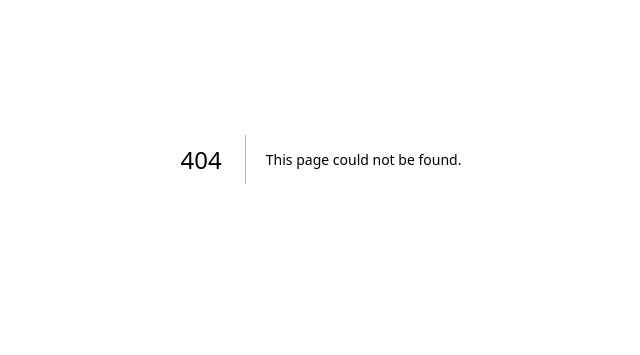
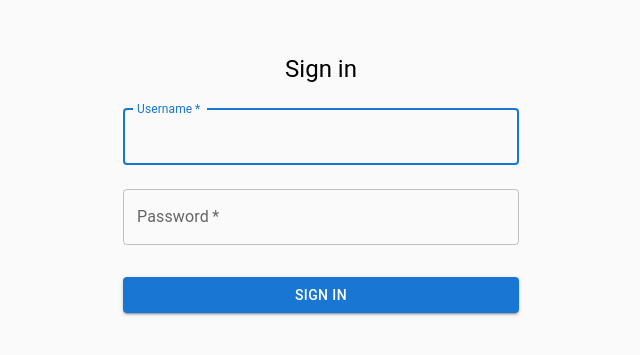
Before and after one commit to gastighost/real-estate-app-frontend, a Next.js app: page /login in a window 1280 px wide. Before the commit this address had no page. Shown: the part 241-596 px from the top of the page, without its empty margins (319-959 px from the left). Built offline with nearby package versions, Linux system fonts and the light colour scheme; no server answers.

Commit message:
create login page and add response interceptor to axios

```diff
--- /dev/null
+++ b/components/login/LoginForm.tsx
@@ -0,0 +1,113 @@
+import { useState } from "react";
+
+import { Box, Button, Container, TextField, Typography } from "@mui/material";
+import { grey } from "@mui/material/colors";
+import toast, { Toaster } from "react-hot-toast";
+
+import api from "@/common/api";
+
+const LoginForm = () => {
+  const [username, setUsername] = useState<string>("");
+  const [password, setPassword] = useState<string>("");
+
+  const handleUsernameChange = (event: React.ChangeEvent<HTMLInputElement>) => {
+    setUsername(event.target.value);
+  };
+
+  const handlePasswordChange = (event: React.ChangeEvent<HTMLInputElement>) => {
+    setPassword(event.target.value);
+  };
+
+  const handleFormSubmit = async (event: React.FormEvent<HTMLFormElement>) => {
+    try {
+      event.preventDefault();
+
+      await api.login(username, password);
+
+      toast.success("Successfully logged in!");
+    } catch (error) {
+      toast.error("Wrong credentials. Please try again.");
+    } finally {
+      setUsername("");
+      setPassword("");
+    }
+  };
+
+  return (
+    <Box
+      sx={{
+        backgroundColor: grey[50],
+        display: "flex",
+        justifyContent: "center",
+        alignItems: "center",
+        minHeight: "100vh",
+      }}
+    >
+      <Toaster
+        position="top-center"
+        reverseOrder={false}
+        gutter={8}
+        containerClassName=""
+        containerStyle={{}}
+        toastOptions={{
+          className: "",
+          duration: 5000,
+          style: {
+            background: "#363636",
+            color: "#fff",
+          },
+        }}
+      />
+      <Container maxWidth="xs">
+        <Box
+          sx={{
+            marginTop: 8,
+            display: "flex",
+            flexDirection: "column",
+            alignItems: "center",
+          }}
+        >
+          <Typography component="h1" variant="h5">
+            Sign in
+          </Typography>
+          <Box component="form" onSubmit={handleFormSubmit} sx={{ mt: 1 }}>
+            <TextField
+              margin="normal"
+              required
+              fullWidth
+              id="username"
+              label="Username"
+              name="username"
+              autoComplete="username"
+              autoFocus
+              value={username}
+              onChange={handleUsernameChange}
+            />
+            <TextField
+              margin="normal"
+              required
+              fullWidth
+              name="password"
+              label="Password"
+              type="password"
+              id="password"
+              autoComplete="current-password"
+              value={password}
+              onChange={handlePasswordChange}
+            />
+            <Button
+              type="submit"
+              fullWidth
+              variant="contained"
+              sx={{ mt: 3, mb: 2 }}
+            >
+              Sign In
+            </Button>
+          </Box>
+        </Box>
+      </Container>
+    </Box>
+  );
+};
+
+export default LoginForm;
--- a/package.json
+++ b/package.json
@@ -23,6 +23,7 @@
     "next": "13.2.3",
     "react": "18.2.0",
     "react-dom": "18.2.0",
+    "react-hot-toast": "^2.4.0",
     "react-redux": "^8.0.5",
     "typescript": "4.9.5"
   },
--- a/src/common/api.ts
+++ b/src/common/api.ts
@@ -1,4 +1,5 @@
 import axios, { AxiosInstance } from "axios";
+import Router from "next/router";
 
 class Api {
   private readonly axiosInstance: AxiosInstance;
@@ -22,6 +23,46 @@ class Api {
         return Promise.reject(error);
       }
     );
+
+    this.axiosInstance.interceptors.response.use(
+      function (response) {
+        return response;
+      },
+      function (error) {
+        const originalRequest = error.config;
+
+        if (error.response.status === 401 && !originalRequest._retry) {
+          originalRequest._retry = true;
+
+          const token = localStorage.getItem("token");
+
+          if (token) {
+            originalRequest.headers.Authorization = `Bearer ${token}`;
+
+            return axios(originalRequest);
+          } else {
+            Router.push("/login/");
+          }
+        }
+
+        return Promise.reject(error);
+      }
+    );
+  }
+
+  async login(username: string, password: string) {
+    try {
+      const response = await this.axiosInstance.post("/users/login/", {
+        username,
+        password,
+      });
+
+      localStorage.setItem("token", response.data.token);
+
+      return response;
+    } catch (error: any) {
+      throw error.response;
+    }
   }
 
   async getProperties() {
--- /dev/null
+++ b/src/pages/login.tsx
@@ -0,0 +1,7 @@
+import LoginForm from "../../components/login/LoginForm";
+
+const LoginPage = () => {
+  return <LoginForm />;
+};
+
+export default LoginPage;
```
Also changed, not shown: 1 other file (tests, documents, lock files or other folders).
